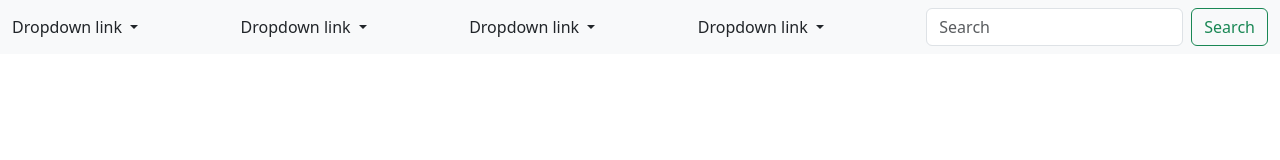
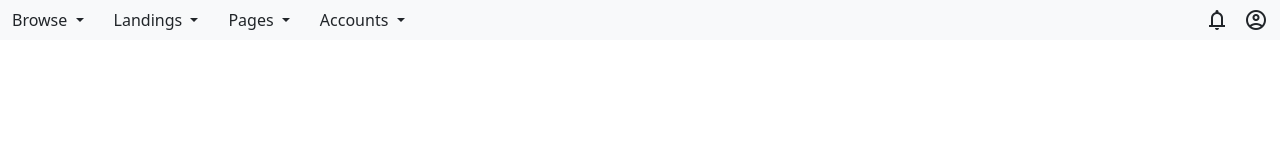
Before and after one commit to PietroAngiolla/M3S3D1, a plain HTML site: page index.html in a window 1280 px wide. Drawn offline with nearby package versions, Linux system fonts and the light colour scheme.

Commit message:
navbar completata

```diff
--- a/index.html
+++ b/index.html
@@ -3,6 +3,7 @@
 <head>
     <meta charset="UTF-8">
     <meta name="viewport" content="width=device-width, initial-scale=1.0">
+    <link href="https://fonts.googleapis.com/css2?family=Material+Symbols+Outlined" rel="stylesheet" />
     <link href="https://cdn.jsdelivr.net/npm/bootstrap@5.3.6/dist/css/bootstrap.min.css" rel="stylesheet" integrity="sha384-4Q6Gf2aSP4eDXB8Miphtr37CMZZQ5oXLH2yaXMJ2w8e2ZtHTl7GptT4jmndRuHDT" crossorigin="anonymous">
     <link rel="stylesheet" href="style.css">
     <title>Mockup</title>
@@ -11,22 +12,26 @@
 
     <nav class="navbar bg-body-tertiary">
         <div class="container-fluid">
+            <div class="dropdown">
                 <a class="nav-link dropdown-toggle" href="#" role="button" data-bs-toggle="dropdown" aria-expanded="false">
-            Dropdown link
+                Browse
                 </a>
                 <a class="nav-link dropdown-toggle" href="#" role="button" data-bs-toggle="dropdown" aria-expanded="false">
-            Dropdown link
+                Landings
                 </a>
                 <a class="nav-link dropdown-toggle" href="#" role="button" data-bs-toggle="dropdown" aria-expanded="false">
-            Dropdown link
+                Pages
                 </a>
                 <a class="nav-link dropdown-toggle" href="#" role="button" data-bs-toggle="dropdown" aria-expanded="false">
-            Dropdown link
+                Accounts
                 </a>
+            </div>
+            <div class="account">
                 <form class="d-flex" role="search">
-                <input class="form-control me-2" type="search" placeholder="Search" aria-label="Search"/>
-                <button class="btn btn-outline-success" type="submit">Search</button>
+                    <span class="material-symbols-outlined">notifications</span>
+                    <span class="material-symbols-outlined">account_circle</span>
                 </form>
+            </div>
         </div>
     </nav>
 
--- a/style.css
+++ b/style.css
@@ -0,0 +1,15 @@
+*{
+    padding: 0;
+    margin: 0;
+    box-sizing: border-box;
+}
+
+.dropdown{
+    display: flex;
+    gap: 30px;
+}
+
+.d-flex{
+    display: flex;
+    gap: 15px;
+}
```
Lines whose indentation alone changed are shown as unchanged.
